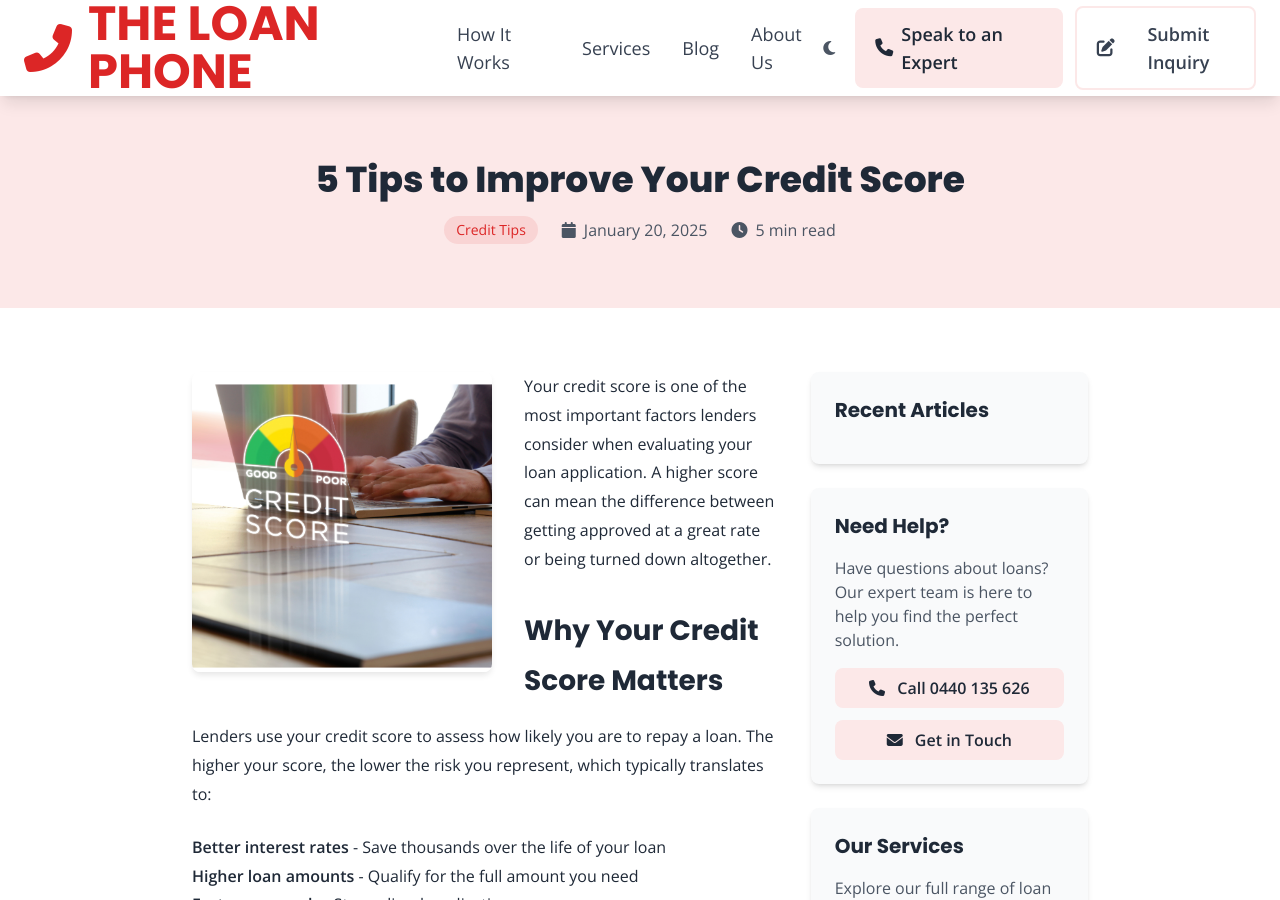
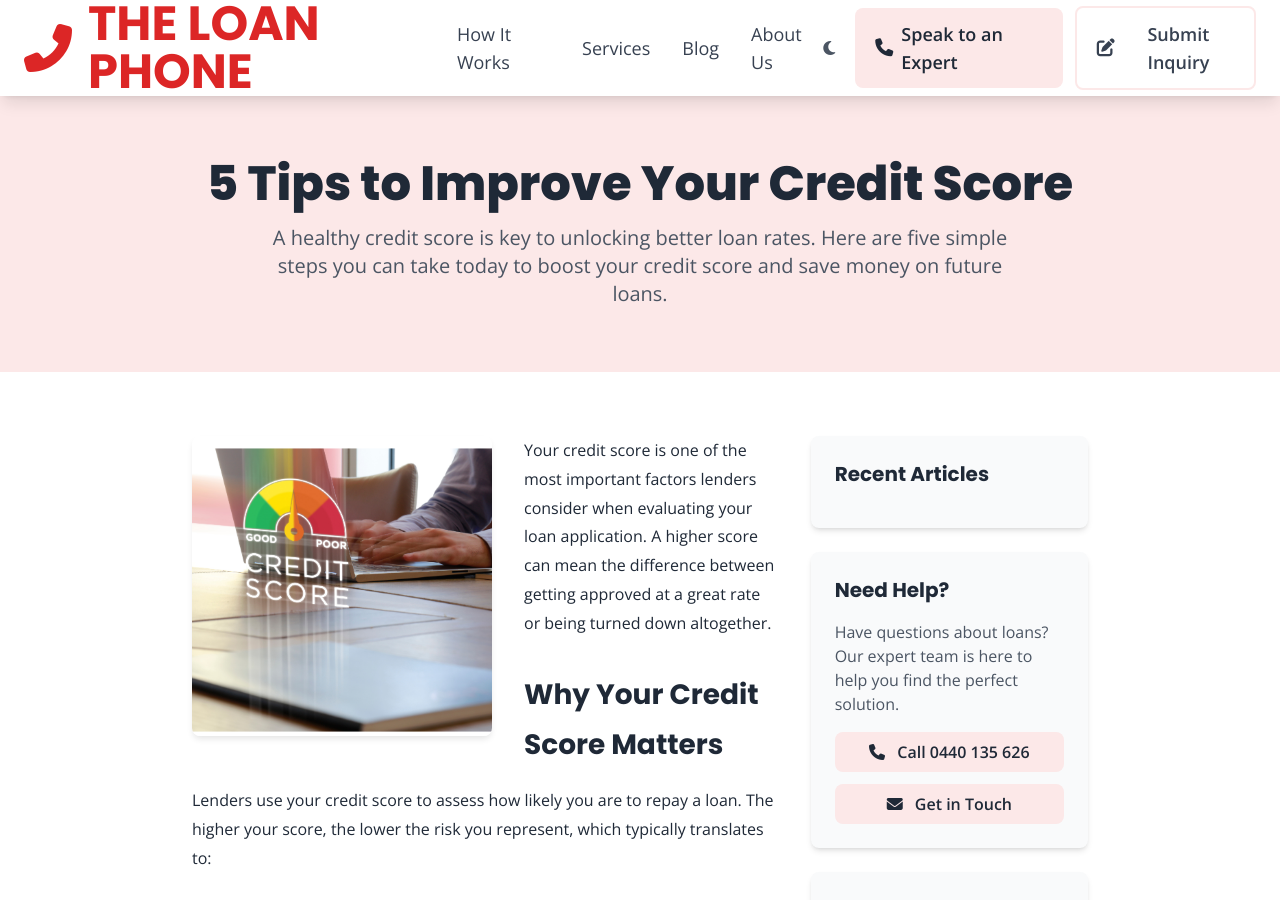
Before and after one commit to AMSumo9/loan-phone-website, a Jekyll site: the page built from _posts/2025-01-20-improve-credit-score.md, in a window 1280 px wide and 900 px high. Built offline with Jekyll 4.4.1, drawn with Linux system fonts in a browser that asks for light colours; nearby versions of some CDN libraries.

Commit message:
Update posts.html

```diff
--- a/_layouts/posts.html
+++ b/_layouts/posts.html
@@ -248,27 +248,13 @@
   {% include header.html %}
 
   <main>
-    <!-- Blog Header - FIXED: Pink background that stays light in dark mode -->
-    <section class="bg-[var(--bg-accent)] transition-colors duration-300 blog-header">
+    <!-- Blog Header - FIXED: Consistent with homepage style -->
+    <section class="bg-[var(--bg-accent)] transition-colors duration-300">
         <div class="container mx-auto px-6 py-16 text-center animate-on-scroll">
-            <h1 class="text-4xl font-extrabold text-[var(--text-primary)] mb-4">{{ page.title }}</h1>
-            <div class="flex justify-center items-center space-x-6 text-[var(--text-secondary)]">
-                {% if page.category %}
-                <span class="px-3 py-1 rounded-full text-sm font-medium" style="background-color: rgba(220, 38, 38, 0.1); color: #DC2626;">
-                    {{ page.category }}
-                </span>
-                {% endif %}
-                <span class="flex items-center">
-                    <i class="fas fa-calendar mr-2"></i>
-                    {{ page.date | date: "%B %d, %Y" }}
-                </span>
-                {% if page.read_time %}
-                <span class="flex items-center">
-                    <i class="fas fa-clock mr-2"></i>
-                    {{ page.read_time }} min read
-                </span>
-                {% endif %}
-            </div>
+            <h1 class="text-5xl font-extrabold text-[var(--text-primary)] mb-4">{{ page.title }}</h1>
+            {% if page.excerpt %}
+            <p class="text-xl text-[var(--text-secondary)] max-w-3xl mx-auto">{{ page.excerpt }}</p>
+            {% endif %}
         </div>
     </section>
 
```
